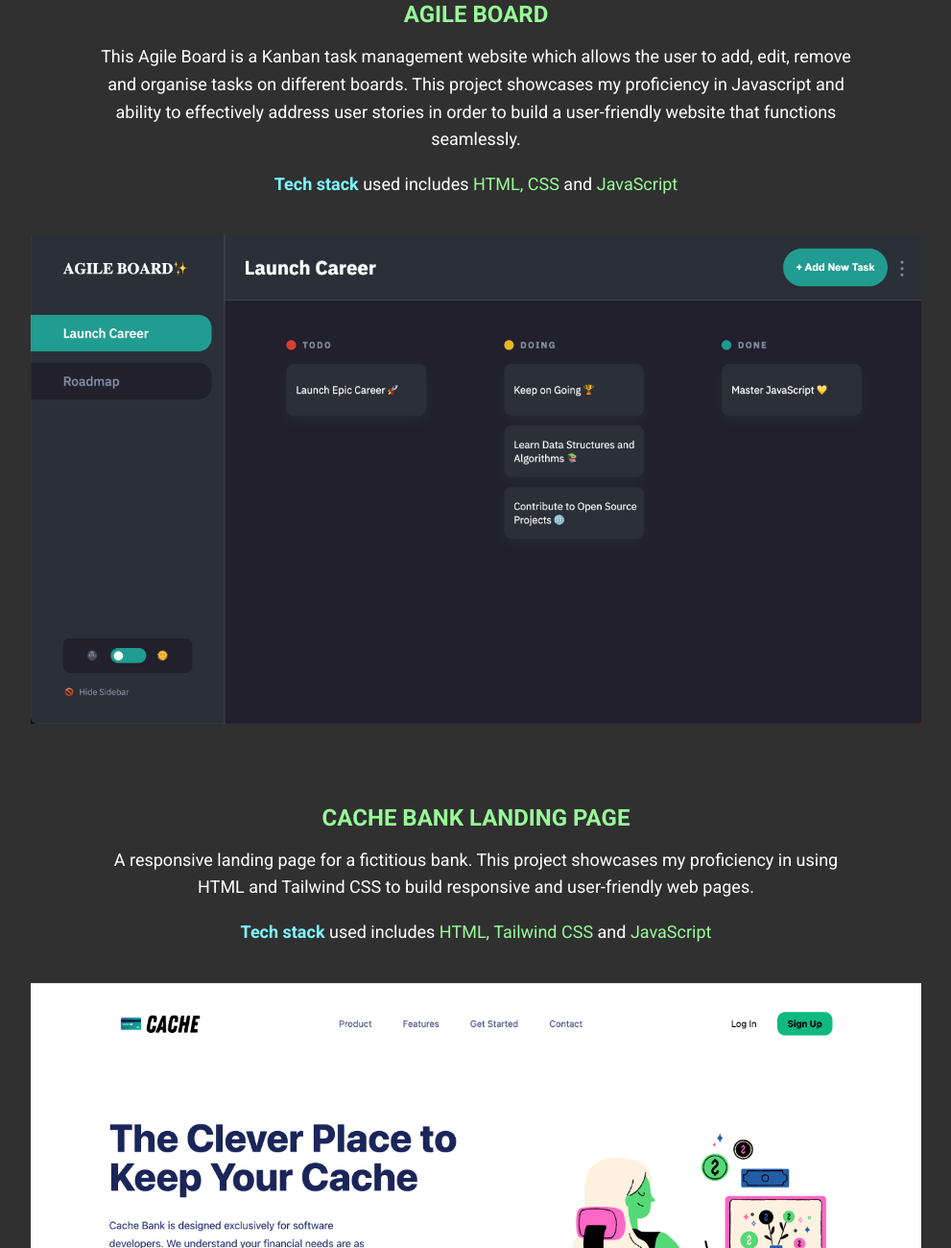
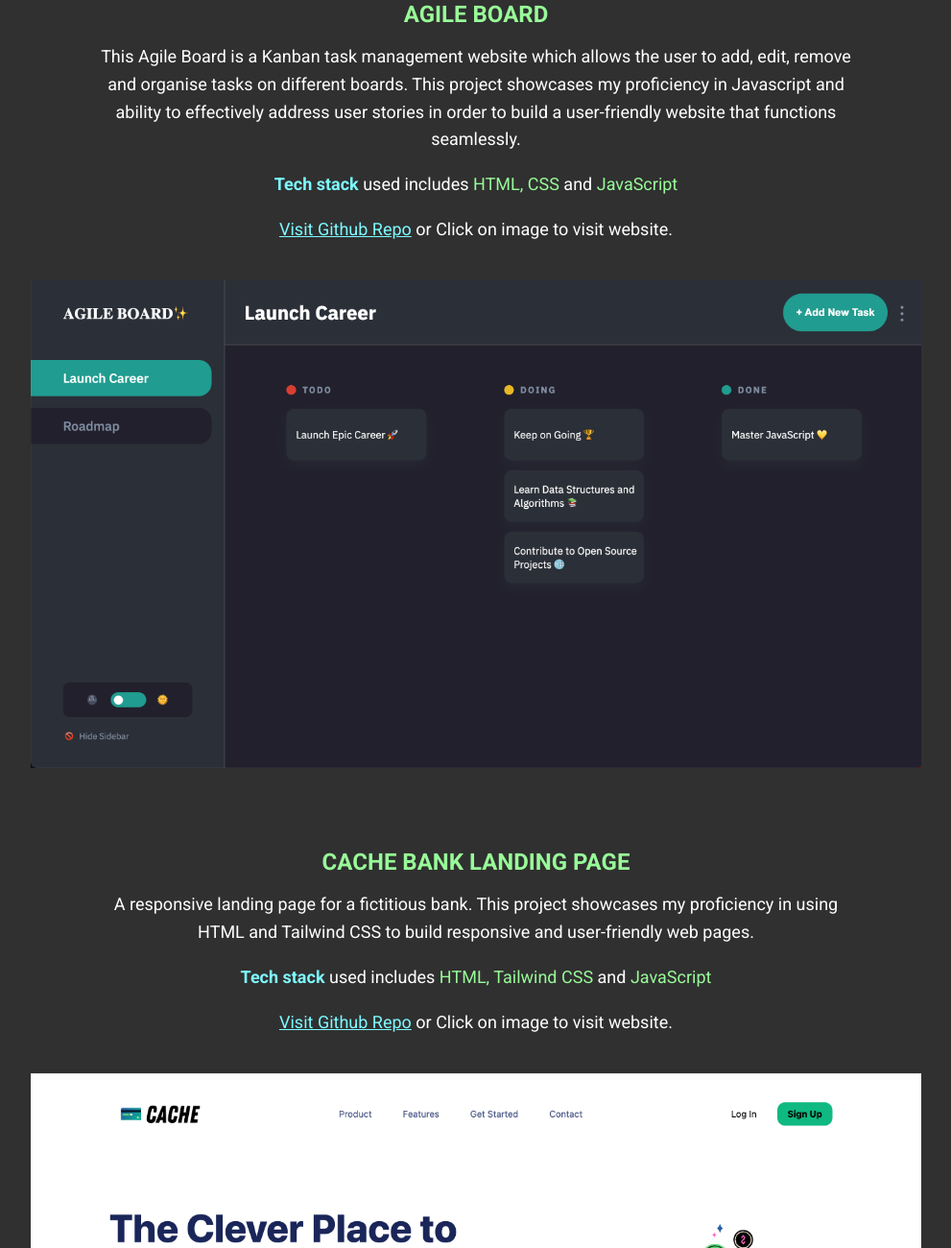
Before and after one commit to haleigh27/HALVAL360_FTO2401_GroupA1_HaleighValentine_CDV05, a website built with Vite: page index.html in a window 1280 px wide. Shown: the part 1267-2567 px from the top of the page at 96% size, without its empty margins (144-1135 px from the left). Built offline with nearby package versions, Linux system fonts and the light colour scheme.

Commit message:
Add links to github repo

```diff
--- a/css/style.css
+++ b/css/style.css
@@ -449,9 +449,14 @@ header {
 .portfolio__item--title {
 	color: #98fb98;
 }
-.portfolio__item--stack {
+.portfolio__item--github {
 	padding-bottom: 20px;
 }
+
+.portfolio__item--github a {
+	color: #7df9ff;
+}
+
 .portfolio__item--stack > span {
 	color: #98fb98;
 }
--- a/index.html
+++ b/index.html
@@ -90,6 +90,14 @@
 						<p class="portfolio__item--stack">
 							<strong>Tech stack</strong> used includes <span>HTML, CSS</span> and <span>JavaScript</span>
 						</p>
+						<p class="portfolio__item--github">
+							<a
+								href="https://github.com/haleigh27/HALVAL360_FTO2401_GroupA1_HaleighValentine_JSL11.git"
+								target="_blank"
+								>Visit Github Repo</a
+							>
+							or Click on image to visit website.
+						</p>
 					</div>
 
 					<a href="https://kanban-agile-board.netlify.app" class="portfolio__item" target="_blank">
@@ -107,6 +115,14 @@
 						<p class="portfolio__item--stack">
 							<strong>Tech stack</strong> used includes <span>HTML, Tailwind CSS</span> and
 							<span>JavaScript</span>
+						</p>
+						<p class="portfolio__item--github">
+							<a
+								href="https://github.com/haleigh27/HALVAL360_FTO2401_GroupA2_HaleighValentine_SDF11.git"
+								target="_blank"
+								>Visit Github Repo</a
+							>
+							or Click on image to visit website.
 						</p>
 					</div>
 					<a href="https://cache-bank-home-page.netlify.app" class="portfolio__item" target="_blank">
```
